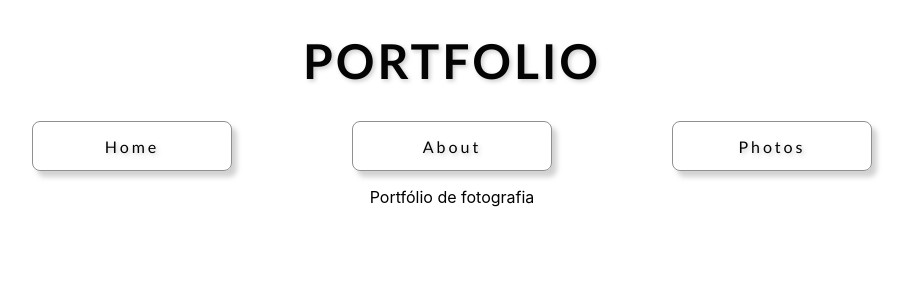
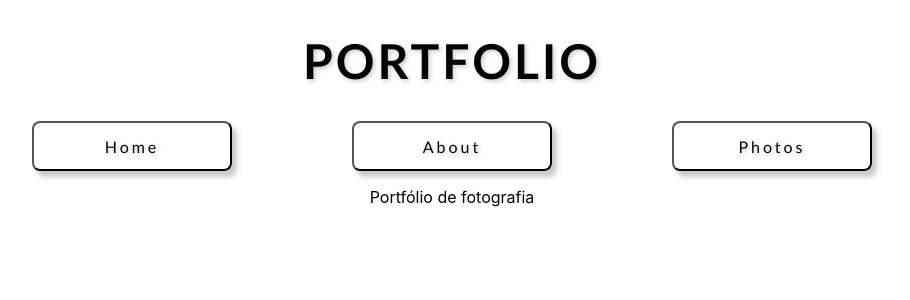
Before and after one commit to Famelgas/Portfolio, a React (Create React App) app in the folder portfolio/: page / in a window 1280 px wide. Shown: the top 300 px of the page, without its empty margins (188-1098 px from the left). Built offline with nearby package versions, Linux system fonts and the light colour scheme.

Commit message:
effect bug fixed2

```diff
--- a/portfolio/src/App.css
+++ b/portfolio/src/App.css
@@ -38,7 +38,7 @@
 .header_buttons button {
   /* Existing button styles */
   background-color: transparent;
-  box-shadow: 5px 6px 5px rgba(181, 180, 180, 0.6);
+  box-shadow: 5px 6px 5px rgba(181, 180, 180, 0.7);
   text-shadow: 2px 2px 4px rgba(88, 87, 87, 0.3);
   width: 200px;
   height: 50px;
@@ -50,10 +50,10 @@
   font-size: 16px;
   margin-right: 60px;
   margin-left: 60px;
-  border: 0.5px solid rgba(72, 71, 71, 0.6);
   border-radius: 8px;
+
   position: relative;
-  overflow: hidden;
+  overflow: hidden; /* Adicionada propriedade overflow */
 }
 
 .header_buttons button.clicked {
@@ -66,6 +66,7 @@
   content: "";
   position: absolute;
   width: 100%;
+  border: 0.5px solid rgba(144, 143, 143, 0.1); /* Ajuste a transparência aqui */
   height: 100%;
   top: 0;
   left: 0;
@@ -81,6 +82,7 @@
   /* Overlay styles when button is clicked */
   opacity: 1;
   transform: scale(4.2);
+
 }
 
 .header_buttons button.clicked:hover::after,
@@ -95,6 +97,3 @@
   box-shadow: 4px 3px 0.5em -0.4em rgba(0, 0, 0, 0.3);
   transform: translateY(-0.25em);
 }
-.App-link {
-  color: #61dafb;
-}
```
